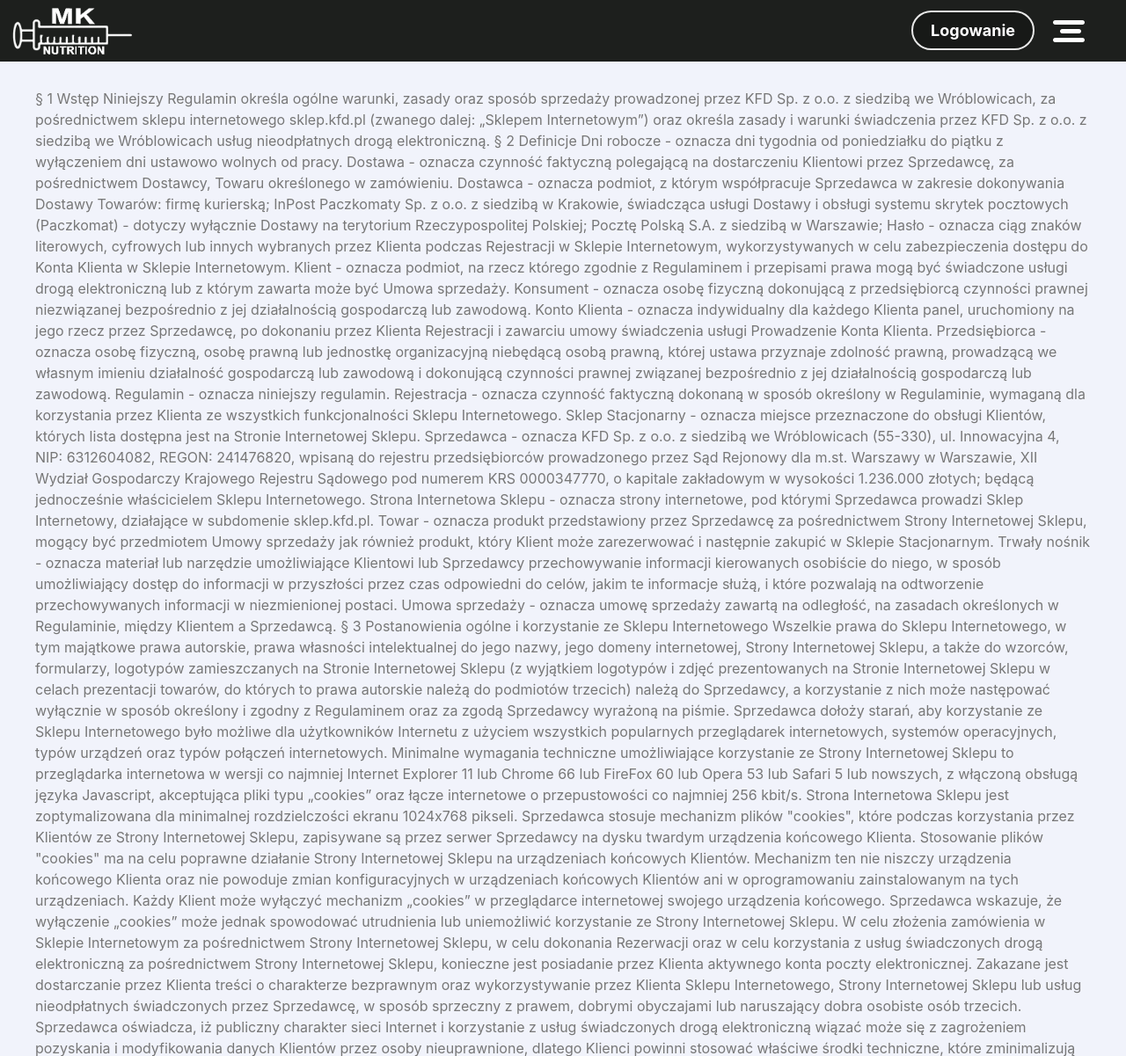
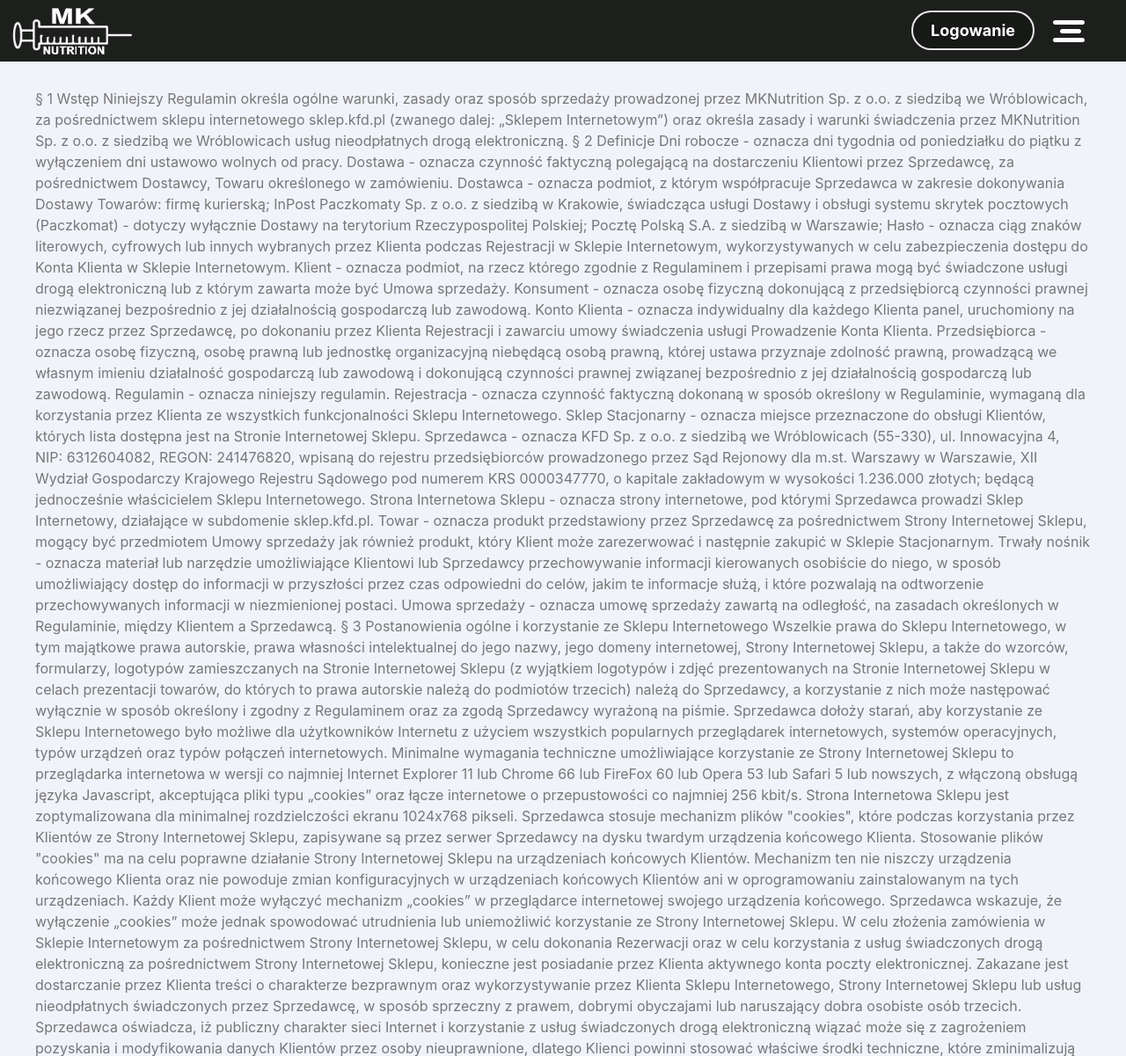
Before and after one commit to ZSET-Leszno/sklep, a PHP site: page /regulamin.php in a window 1280 px wide. Shown: the top 1201 px of the page at 88% size. Run offline with PHP 8.4, Linux system fonts and the light colour scheme; some libraries are stand-ins or nearby versions.

Commit message:
regulamin

```diff
--- a/regulamin.php
+++ b/regulamin.php
@@ -89,7 +89,7 @@
         <P>
             § 1 Wstęp
 
-Niniejszy Regulamin określa ogólne warunki, zasady oraz sposób sprzedaży prowadzonej przez KFD Sp. z o.o. z siedzibą we Wróblowicach, za pośrednictwem sklepu internetowego sklep.kfd.pl (zwanego dalej: „Sklepem Internetowym”) oraz określa zasady i warunki świadczenia przez KFD Sp. z o.o. z siedzibą we Wróblowicach usług nieodpłatnych drogą elektroniczną.
+Niniejszy Regulamin określa ogólne warunki, zasady oraz sposób sprzedaży prowadzonej przez MKNutrition Sp. z o.o. z siedzibą we Wróblowicach, za pośrednictwem sklepu internetowego sklep.kfd.pl (zwanego dalej: „Sklepem Internetowym”) oraz określa zasady i warunki świadczenia przez MKNutrition Sp. z o.o. z siedzibą we Wróblowicach usług nieodpłatnych drogą elektroniczną.
 
 § 2 Definicje
 
```
